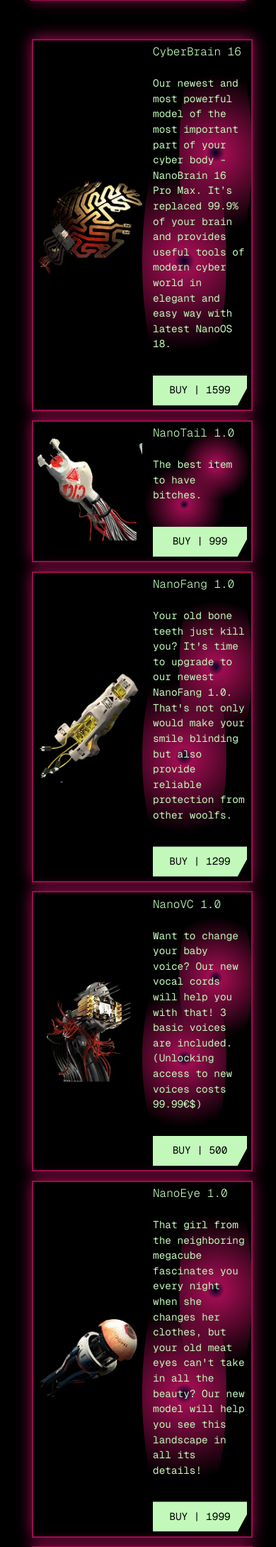
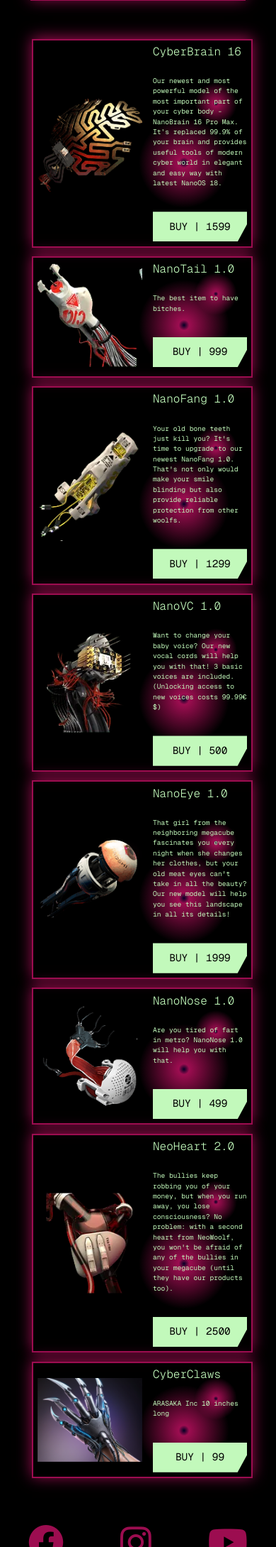
Before and after one commit to Kavbian/NeoWoolf, a Django app: page /items/ in a window 390 px wide. Shown: the part 352-2531 px from the top of the page at 71% size. Run offline with Django 5.2, Linux system fonts and the light colour scheme; data comes from the database, SQL or seed files in the repository; both versions use the stored data as it was after the commit; some web fonts are replaced.

Commit message:
FINALLLL!!!!!!

```diff
--- a/static/css/item_detail.css
+++ b/static/css/item_detail.css
@@ -266,8 +266,8 @@
 
 .other-card h2 {
   color: var(--second-color);
-  font-size: 32px;
-  font-weight: 100;
+  font-size: 25px;
+  font-weight: 500;
 }
 
 .buy-other-button {
@@ -278,7 +278,7 @@
   height: 7vh;
   color: #000000;
   cursor: pointer;
-  font-size: 35px;
+  font-size: 25px;
   font-weight: bold;
   display: flex;
   justify-content: center;
@@ -407,6 +407,11 @@
     grid-template-rows: repeat(2, 1fr);
     row-gap: 2vh;
   }
+
+  .other-card h2 {
+    font-size: 20px;
+    text-align: center;
+  }
 }
 
 @media screen and (max-width: 480px) {
--- a/static/css/military.css
+++ b/static/css/military.css
@@ -59,7 +59,7 @@ body {
     background-color: var(--second-color);
   }
 
-  .slogan {
+  .banner-button {
     animation: flicker 1.2s infinite;
 }
 
@@ -144,8 +144,8 @@ body {
     position: absolute;
     top: 30%;
     left: 30%;
-    height: 70%;
-    width: 70%;
+    height: 150px;
+    width: 150px;
     background: radial-gradient(circle, rgba(2,0,36,1) 0%, rgba(156,13,80,1) 7%, rgba(0,212,255,0) 60%);
     border-radius: 50%;
     transform: translate(-50%, -50%);
@@ -159,8 +159,8 @@ body {
     position: absolute;
     top: 30%;
     left: 70%;
-    height: 70%;
-    width: 70%;
+    height: 70px;
+    width: 70px;
     background: radial-gradient(circle, rgba(2,0,36,1) 0%, rgba(156,13,80,1) 7%, rgba(0,212,255,0) 60%);
     border-radius: 50%;
     transform: translate(-50%, -50%);
--- a/static/css/styles.css
+++ b/static/css/styles.css
@@ -120,8 +120,8 @@ header {
     position: absolute;
     top: 30%;
     left: 70%;
-    height: 70%;
-    width: 70%;
+    height: 150px;
+    width: 150px;
     background: radial-gradient(circle, rgba(2,0,36,1) 0%, rgba(156,13,80,1) 7%, rgba(0,212,255,0) 60%);    border-radius: 50%; /* Робимо елемент круглим */
     transform: translate(-50%, -50%); /* Центруємо елемент точно по середині */
     z-index: -1;
@@ -132,8 +132,8 @@ header {
     position: absolute;
     top: 60%;
     left: 40%;
-    height: 80%;
-    width: 80%;
+    height: 150px;
+    width: 150px;
     background: radial-gradient(circle, rgba(2,0,36,1) 0%, rgba(156,13,80,1) 7%, rgba(0,212,255,0) 60%);    border-radius: 50%; /* Робимо елемент круглим */
     transform: translate(-50%, -50%); /* Центруємо елемент точно по середині */
     z-index: -1;
@@ -301,6 +301,11 @@ header {
 }
 
 @media (max-width: 480px) {
+    .profile-picture-image {
+        height: 75px;
+        width: 75px;
+    }
+
     .header-left {
         flex-direction: column;
     }
@@ -325,7 +330,7 @@ header {
     }
 
     .item-list-item-info p {
-        font-size: 90%;
+        font-size: 60%;
     }
 
     .item-list-item-info .btn {
--- a/templates/includes/header.html
+++ b/templates/includes/header.html
@@ -9,7 +9,7 @@
       </div>
       <div class="header-right h-100">
         <div class="profile-picture h-100">
-          <img class="profile-picture-image h-100" src="{{ user.userprofile.image.url }}" alt="{{ user.username }}">
+          <img class="profile-picture-image" src="{{ user.userprofile.image.url }}" alt="{{ user.username }}">
         </div>
       </div>
     </div>
```
Also changed, not shown: db.sqlite3.
